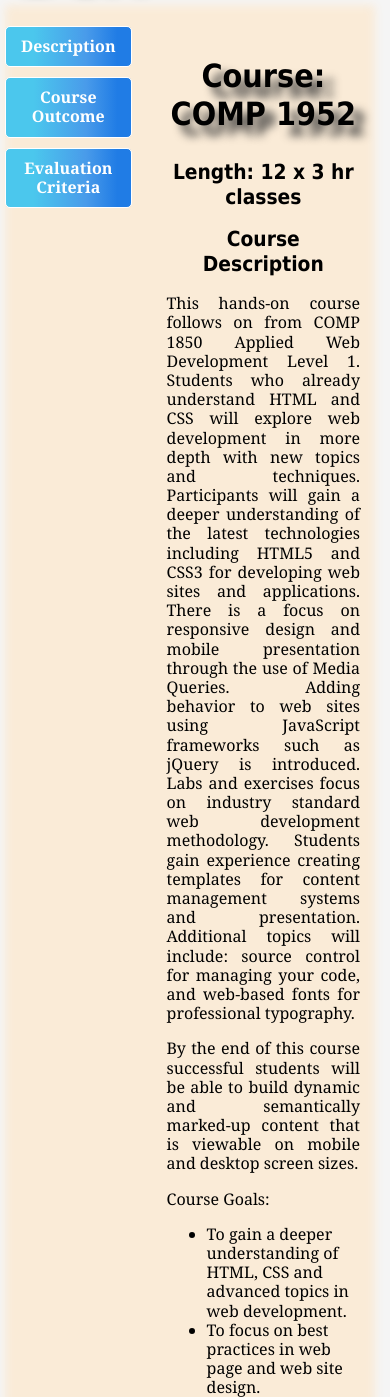
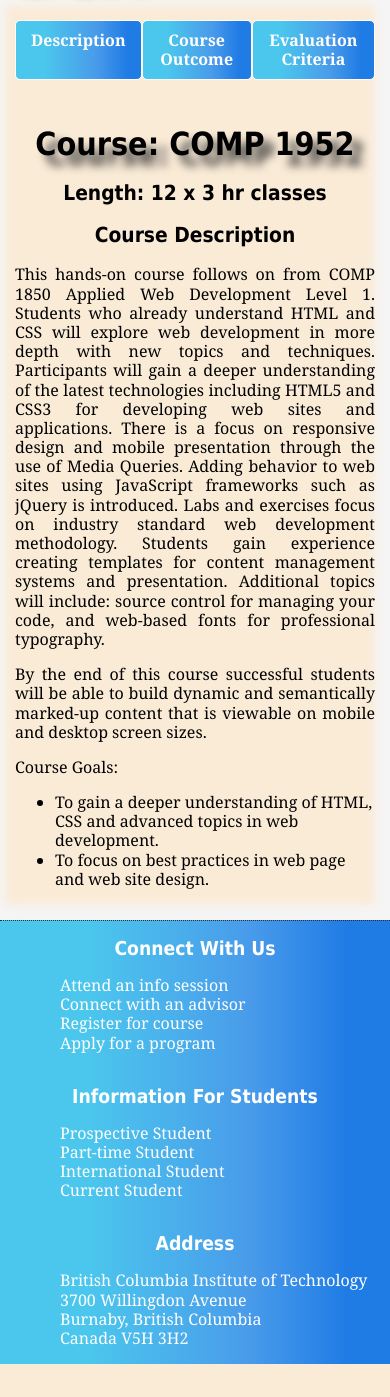
Before and after one commit to thaqueubc/final_project, a PHP site: page /outline.html in a window 390 px wide. Shown: the part 80-1477 px from the top of the page. After the commit the page ends 1444 px from the top, so only its background shows below. Run offline with PHP 8.4, Linux system fonts and the light colour scheme.

Commit message:
Responsive outline page is added

```diff
--- a/outline.html
+++ b/outline.html
@@ -15,10 +15,7 @@
         <h1><a href="index.html">BCIT</a></h1>
 
         <button class="menu-btn" id="menu-btn">
-            <!-- <div class="menu-content" tabindex="-1">
-                        <span class="text">Menu</span>
-                        <span class="bar"></span>
-                </div>-->
+
             <div></div>
             <div></div>
             <div></div>
--- a/scss/contact-form.scss
+++ b/scss/contact-form.scss
@@ -1,6 +1,6 @@
 div.form-heading{
     width: 100%;
-    height: 200px;
+    height: auto;
 }
 
 div.form{
--- a/scss/main_outline.scss
+++ b/scss/main_outline.scss
@@ -49,6 +49,30 @@ main.outline{
         }
     }
 
+    @media (max-width:  750px){
 
+        flex-direction: column;
+
+        aside{
+            flex: 1;
+            padding: 10px;
+            margin: 5px;
+            ul{
+                flex-direction: row;
+                justify-content: space-evenly;
+                margin: 0 auto;
+                padding: 0;
+            }
+        }
+
+        section{
+            flex: 1;
+            margin: 5px;
+            padding: 10px;
+            h1{
+                margin: 10px auto;
+            }
+        }
+    }
 
 }
--- a/styles/styles.css
+++ b/styles/styles.css
@@ -173,10 +173,28 @@ main.outline {
         padding: 10px; }
       main.outline section div table tr:nth-child(even) {
         background-color: white; }
+  @media (max-width: 750px) {
+    main.outline {
+      flex-direction: column; }
+      main.outline aside {
+        flex: 1;
+        padding: 10px;
+        margin: 5px; }
+        main.outline aside ul {
+          flex-direction: row;
+          justify-content: space-evenly;
+          margin: 0 auto;
+          padding: 0; }
+      main.outline section {
+        flex: 1;
+        margin: 5px;
+        padding: 10px; }
+        main.outline section h1 {
+          margin: 10px auto; } }
 
 div.form-heading {
   width: 100%;
-  height: 200px; }
+  height: auto; }
 
 div.form {
   display: flex;
```
Also changed, not shown: 1 other file.
